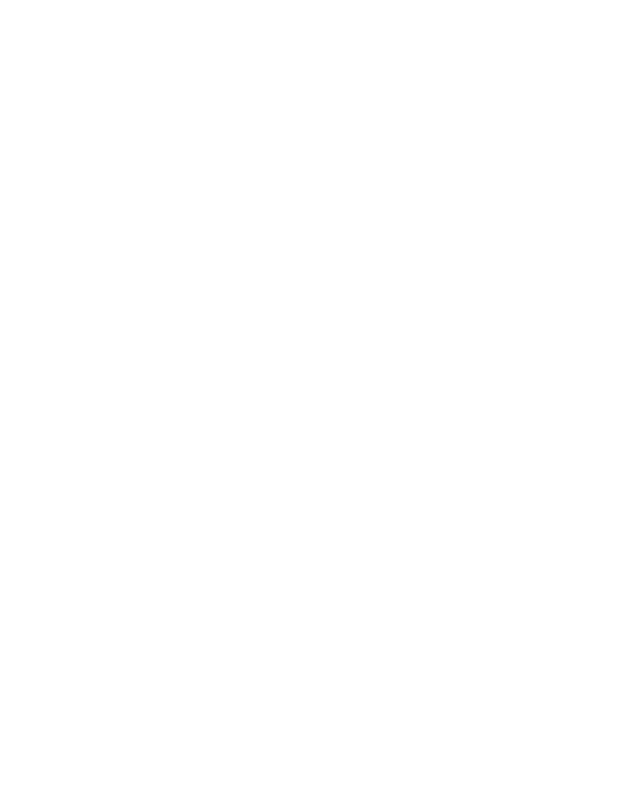
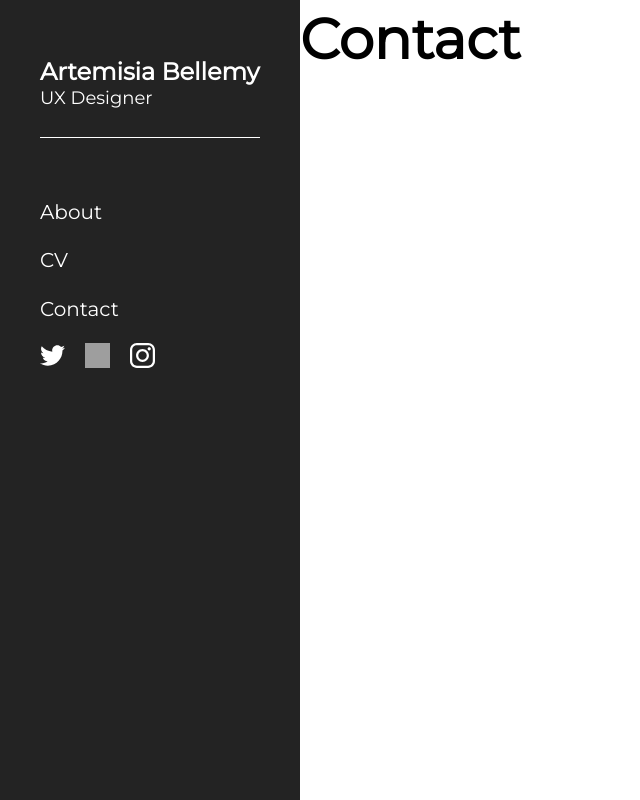
Before and after one commit to rsbrowne/arte-portfolio, a Gatsby site: page /contact in a window 1280 px wide. Before the commit this address had no page. Shown: the whole page, without its empty margins (0-640 px from the left). Built offline with nearby package versions, Linux system fonts and the light colour scheme; Gatsby itself is replaced by a stand-in of ours; grey boxes are pictures that could not be loaded.

Commit message:
Adds contact page

```diff
--- a/src/components/navigation.js
+++ b/src/components/navigation.js
@@ -14,6 +14,9 @@
         </li>
         <li className="navigation__item">
           <Link to="/cv">CV</Link>
+        </li>
+        <li className="navigation__item">
+          <Link to="/contact">Contact</Link>
         </li>
         <li className="navigation__item">
           <div className="navigation__social">
--- /dev/null
+++ b/src/pages/contact.js
@@ -0,0 +1,15 @@
+import React from "react"
+
+import Layout from "../components/layout"
+
+import "../styles/main.scss"
+
+const ContactPage = () => {
+  return (
+    <Layout>
+      <h1>Contact</h1>
+    </Layout>
+  )
+}
+
+export default ContactPage
```
